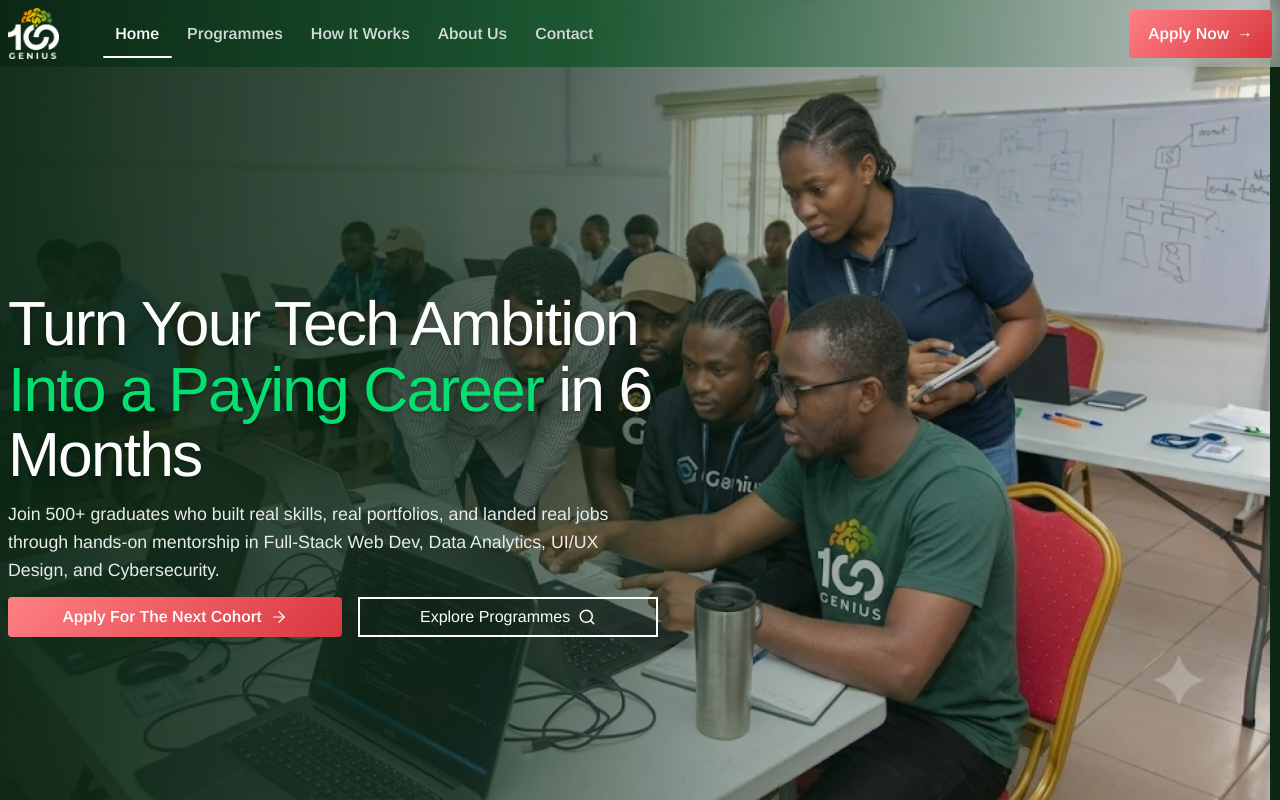
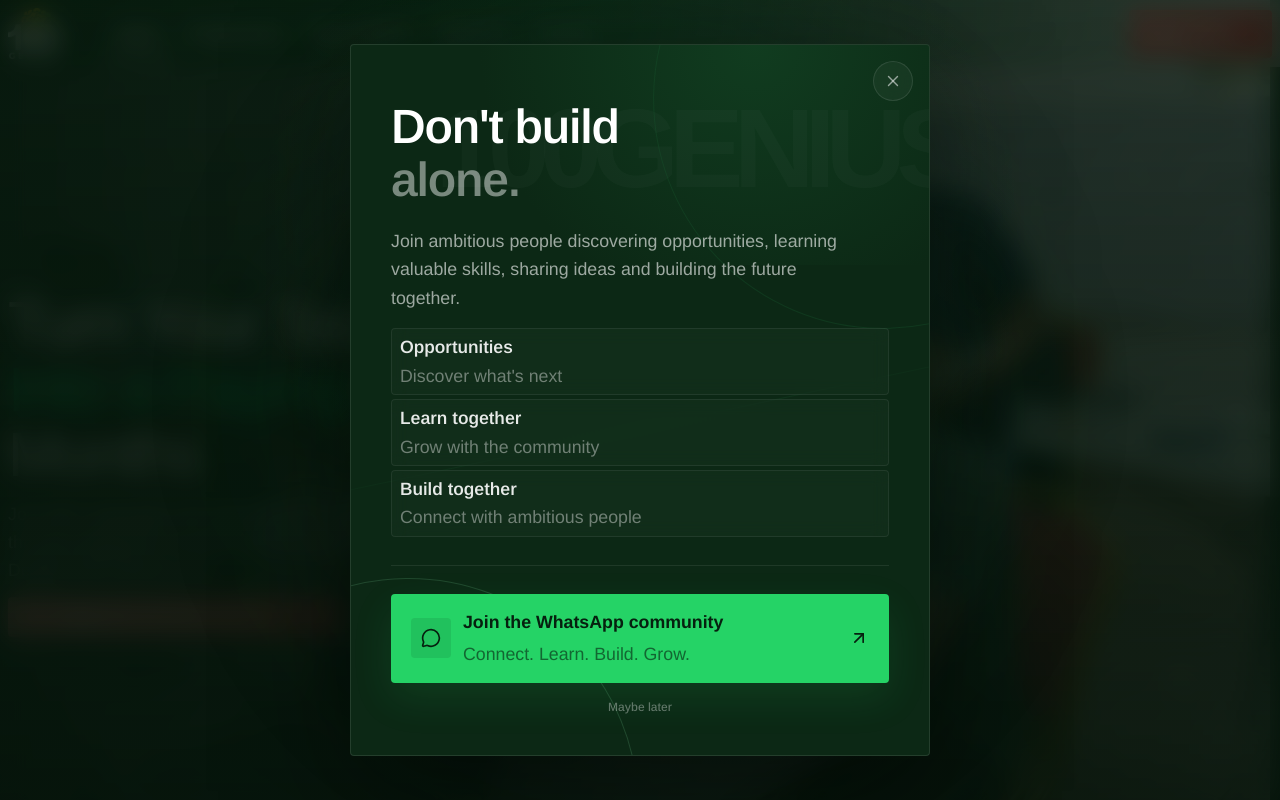
Before and after one commit to Ugochukwu111/100genius, a React (Vite) app: page / in a window 1280 px wide. Shown: the top 800 px of the page. Built offline with nearby package versions, Linux system fonts and the light colour scheme.

Commit message:
refactor : made modal reuseable -- modal shows after some seconds on initial page load -- modal pops| shows on successful or failed application for a cohort -- support personalised messages -- remove local storage feature.

```diff
--- a/src/Components/AppLayout.jsx
+++ b/src/Components/AppLayout.jsx
@@ -6,27 +6,13 @@
   const [showCommunityModal, setShowCommunityModal] = useState(false);
 
   useEffect(() => {
-    const hasSeenCommunityModal = localStorage.getItem(
-      "100genius-community-modal-seen"
-    );
-
-    if (hasSeenCommunityModal) return;
 
     const timer = setTimeout(() => {
       setShowCommunityModal(true);
-    }, 8000);
+    }, 5000);
 
     return () => clearTimeout(timer);
   }, []);
-
-  const handleCloseCommunityModal = () => {
-    setShowCommunityModal(false);
-
-    localStorage.setItem(
-      "100genius-community-modal-seen",
-      "true"
-    );
-  };
 
   return (
     <div className="flex min-h-screen flex-col">
@@ -40,7 +26,7 @@
 
       <CommunityJoinModal
         open={showCommunityModal}
-        onClose={handleCloseCommunityModal}
+        onClose={()=> setShowCommunityModal(false)}
       />
     </div>
   );
--- a/src/Components/CommunityModal.jsx
+++ b/src/Components/CommunityModal.jsx
@@ -23,7 +23,62 @@
   },
 ];
 
-export default function CommunityJoinModal({ open, onClose }) {
+// Human-readable labels for programme slugs — extend as needed
+const PROGRAMME_LABELS = {
+  "data-analysis": "Data Analysis",
+};
+
+const VARIANTS = {
+  default: {
+    heading: () => (
+      <>
+        Don&apos;t build
+        <br />
+        <span className="text-white/45">alone.</span>
+      </>
+    ),
+    subtext: () =>
+      "Join ambitious people discovering opportunities, learning valuable skills, sharing ideas and building the future together.",
+  },
+  application: {
+    heading: (data) => (
+      <>
+        {data?.firstName ? `${data.firstName}, you're` : "You're"}
+        <br />
+        <span className="text-white/45">in good company.</span>
+      </>
+    ),
+    subtext: (data) => {
+      const programmeLabel =
+        PROGRAMME_LABELS[data?.programme] ?? data?.programme;
+      return `Your ${programmeLabel ?? ""} application is in${
+        data?.firstName ? `, ${data.firstName}` : ""
+      }. While you wait, join the community — get tips from people who've been through it and hear about opportunities first.`;
+    },
+  },
+  error: {
+    heading: () => (
+      <>
+        Something
+        <br />
+        <span className="text-white/45">went wrong.</span>
+      </>
+    ),
+    subtext: (data) =>
+      `We couldn't send your application email right now${
+        data?.firstName ? `, ${data.firstName}` : ""
+      }. Please try applying again in a few minutes. In the meantime, join the community — we're happy to help if the issue continues.`,
+  },
+};
+
+export default function CommunityJoinModal({
+  open,
+  onClose,
+  variant = "default",
+  data,
+}) {
+  const copy = VARIANTS[variant] ?? VARIANTS.default;
+
   useEffect(() => {
     if (!open) return;
 
@@ -58,7 +113,6 @@
             exit={{ opacity: 0 }}
             transition={{ duration: 0.3 }}
           >
-            {/* Main dark overlay */}
             <button
               type="button"
               aria-label="Close modal"
@@ -72,7 +126,6 @@
               "
             />
 
-            {/* Green atmospheric overlay */}
             <div
               className="
                 pointer-events-none
@@ -81,7 +134,6 @@
               "
             />
 
-            {/* Bottom vignette */}
             <div
               className="
                 pointer-events-none
@@ -90,7 +142,6 @@
               "
             />
 
-            {/* Decorative blurred glow */}
             <div
               className="
                 pointer-events-none
@@ -154,7 +205,6 @@
                   MODAL BACKGROUND DESIGN
               =============================== */}
 
-              {/* Subtle top glow */}
               <div
                 className="
                   pointer-events-none
@@ -164,7 +214,6 @@
                 "
               />
 
-              {/* Engraved 100GENIUS */}
               <div
                 className="
                   pointer-events-none
@@ -182,7 +231,6 @@
                 100GENIUS
               </div>
 
-              {/* Curved gradient line one */}
               <motion.div
                 className="
                   pointer-events-none
@@ -207,7 +255,6 @@
                 }}
               />
 
-              {/* Curved gradient line two */}
               <motion.div
                 className="
                   pointer-events-none
@@ -231,7 +278,6 @@
                 }}
               />
 
-              {/* Fine diagonal gradient line */}
               <div
                 className="
                   pointer-events-none
@@ -280,7 +326,6 @@
               =============================== */}
               <div className="relative z-10 px-6 pb-7 pt-11 sm:px-10 sm:pb-10 sm:pt-14">
 
-                {/* Heading */}
                 <motion.div
                   initial={{ opacity: 0, y: 15 }}
                   animate={{ opacity: 1, y: 0 }}
@@ -298,19 +343,14 @@
                       sm:text-[3.5rem]
                     "
                   >
-                    Don&apos;t build
-                    <br />
-                    <span className="text-white/45">alone.</span>
+                    {copy.heading(data)}
                   </h2>
 
                   <p className="mt-5 max-w-[470px] text-[0.98rem] leading-7 text-white/60 sm:text-[1.05rem]">
-                    Join ambitious people discovering opportunities, learning
-                    valuable skills, sharing ideas and building the future
-                    together.
+                    {copy.subtext(data)}
                   </p>
                 </motion.div>
 
-                {/* Benefits */}
                 <motion.div
                   initial={{ opacity: 0, y: 15 }}
                   animate={{ opacity: 1, y: 0 }}
@@ -344,7 +384,6 @@
                   ))}
                 </motion.div>
 
-                {/* Divider */}
                 <motion.div
                   initial={{ scaleX: 0 }}
                   animate={{ scaleX: 1 }}
@@ -352,7 +391,6 @@
                   className="my-7 h-px origin-left bg-white/[0.08]"
                 />
 
-                {/* CTA */}
                 <motion.a
                   href={WHATSAPP_LINK}
                   target="_blank"
@@ -410,7 +448,6 @@
                   />
                 </motion.a>
 
-                {/* Maybe later */}
                 <motion.button
                   type="button"
                   onClick={onClose}
```
